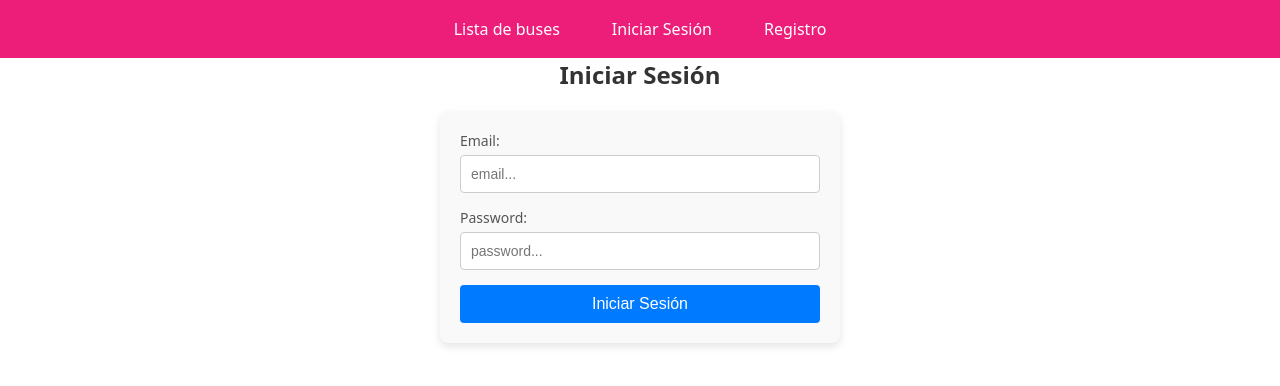
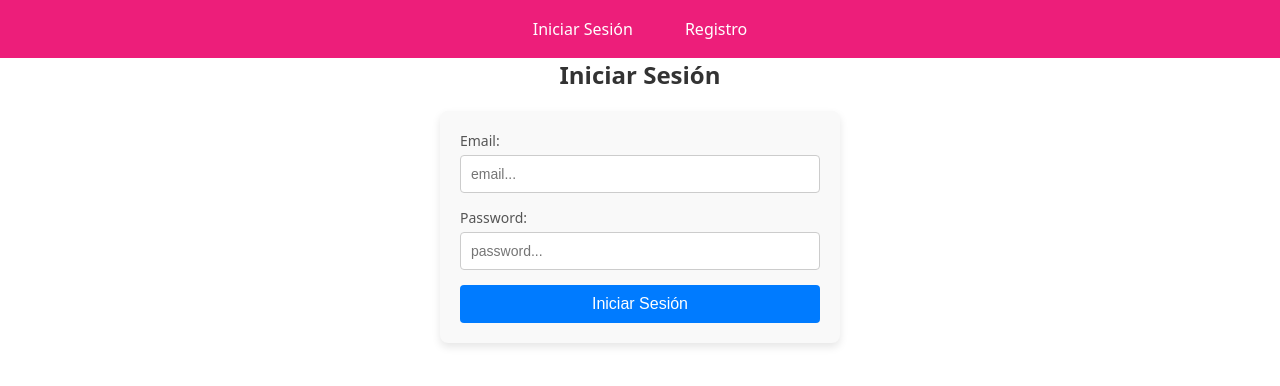
Before and after one commit to EvryDash05/prueba_tecnica_civa, a React (Vite) app in the folder front_prueba_tecnica_civa/: page / in a window 1280 px wide. Shown: the top 386 px of the page. Built offline with nearby package versions, Linux system fonts and the light colour scheme.

Commit message:
Se configuran las rutas

```diff
--- a/front_prueba_tecnica_civa/src/App.tsx
+++ b/front_prueba_tecnica_civa/src/App.tsx
@@ -1,11 +1,10 @@
-import React, { useContext, useEffect, useState } from 'react'
+import { useEffect, useState } from 'react'
 import { BrowserRouter as Router, Routes, Route } from 'react-router-dom'
-import Home from './pages/Home.tsx'
+import BusPage from './pages/BusPage.tsx'
 import RegisterPage from './pages/Register.tsx'
 import LoginPage from './pages/Login.tsx'
-import CustomHeader from './components/CustomHeader.tsx'
 import Credentials from './types/credentials.ts'
-import BusPage from './pages/BusPage.tsx'
+import '../public/css/customHeader.css'
 
 const App: React.FC = (): JSX.Element => {
 
@@ -19,13 +18,23 @@ const App: React.FC = (): JSX.Element => {
   }, [])
 
   const roles = credentials?.roles
-  console.log(roles)
 
   return (
     <Router>
-      <CustomHeader />
+      <header className="header">
+        <nav className="nav">
+          {(roles?.includes('USER') || roles?.includes('ADMIN')) &&
+            <a href="/buses" className="nav-link">Lista de buses</a>
+          }
+          <a href="/" className="nav-link">Iniciar Sesión</a>
+          <a href="/register" className="nav-link">Registro</a>
+        </nav>
+      </header>
+
       <Routes>
-        {roles?.includes('ADMIN') || roles?.includes('USER') && <Route path="/admin" element={<BusPage />} />}
+        {(roles?.includes('ADMIN') || roles?.includes('USER')) &&
+          <Route path="/buses" element={<BusPage />} />
+        }
         <Route path="/" element={<LoginPage />} />
         <Route path="/register" element={<RegisterPage />} />
       </Routes>
```
